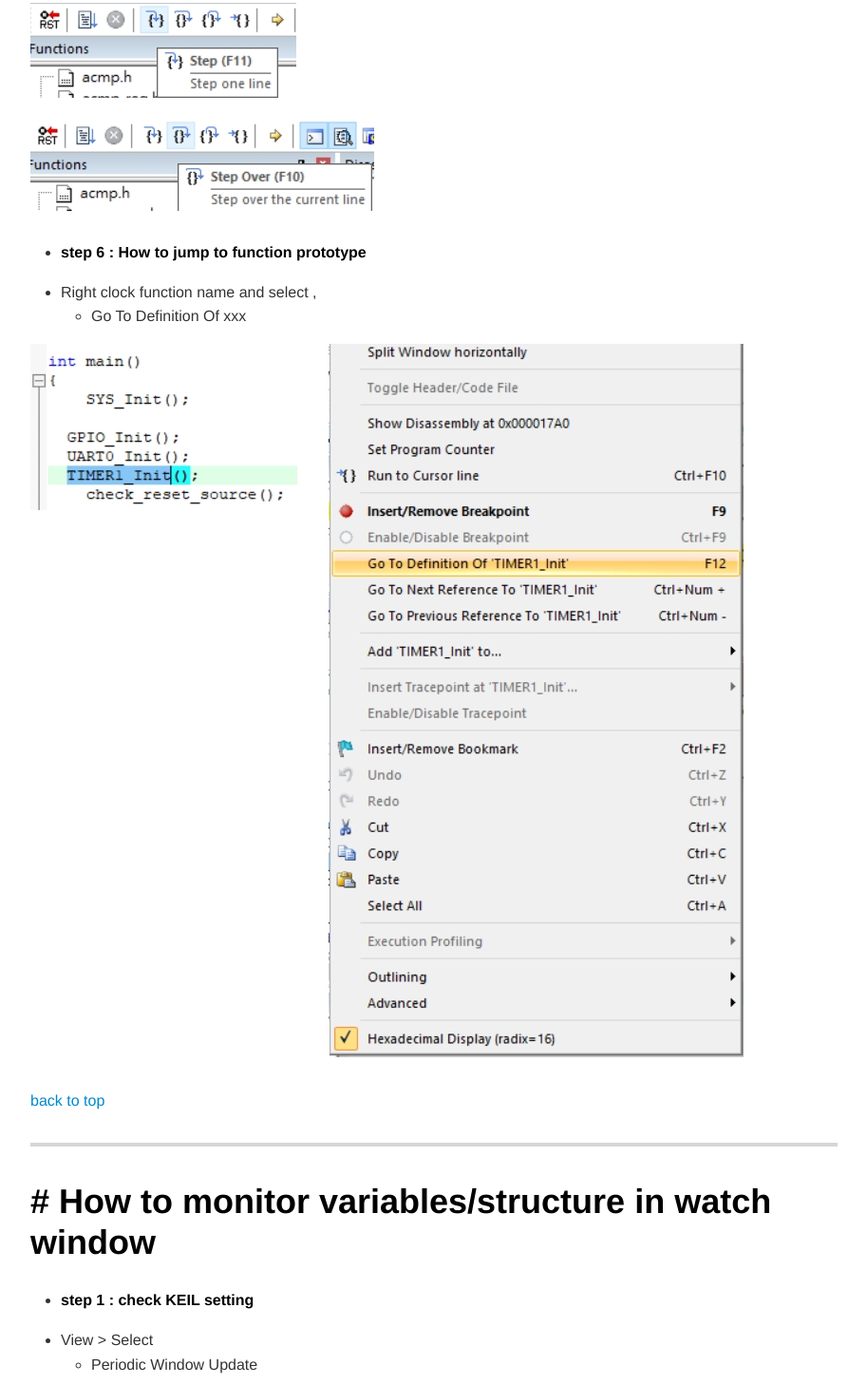
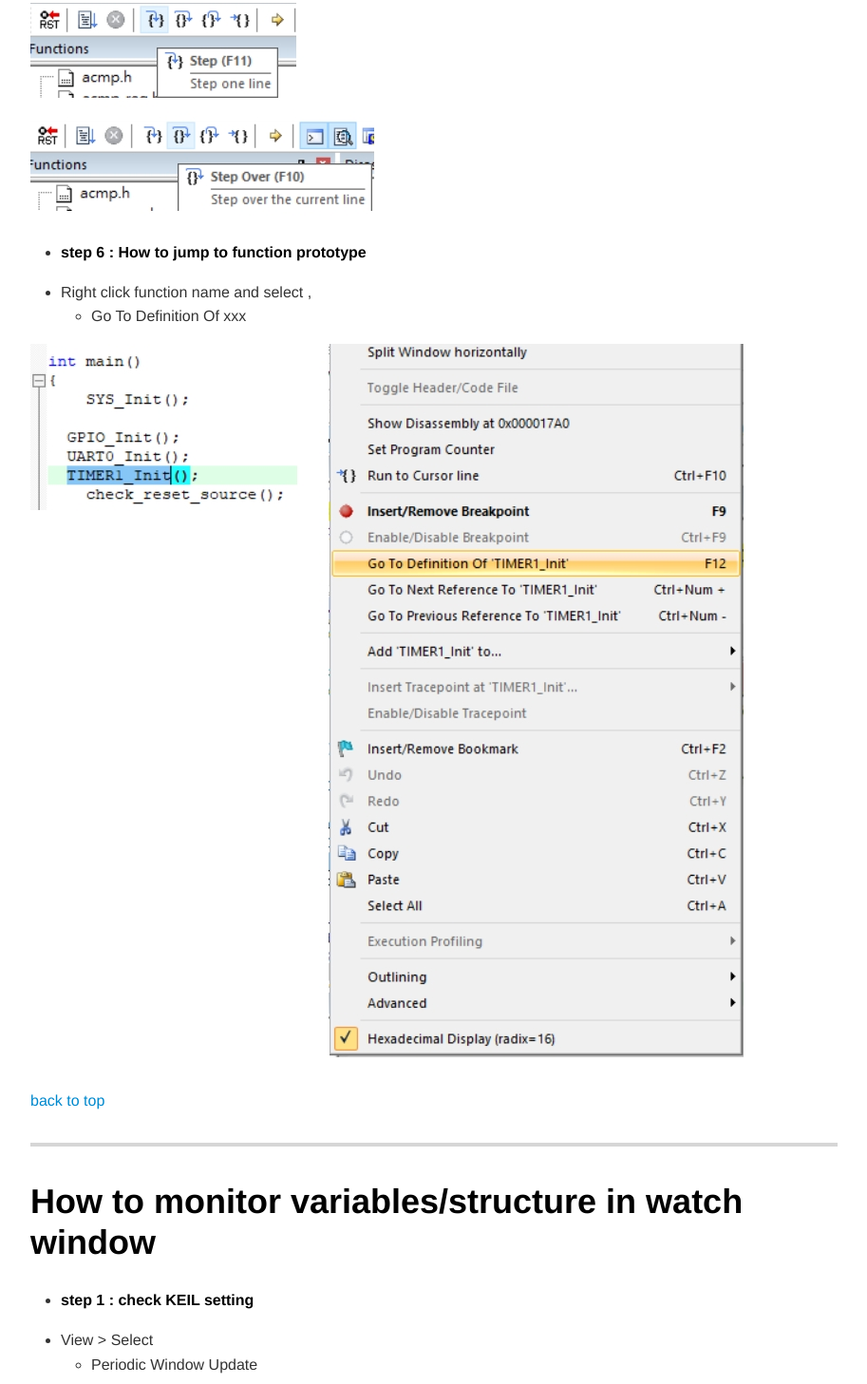
Before and after one commit to released/faq_keil, a plain HTML site: page index.html in a window 1280 px wide. Shown: the part 5843-7300 px from the top of the page at 95% size, without its empty margins (183-1096 px from the left). Drawn offline with nearby package versions, Linux system fonts and the light colour scheme.

Commit message:
update
update

```diff
--- a/index.html
+++ b/index.html
@@ -174,7 +174,7 @@ NuMicro_ISP_Programming_Tool\User Manual\UM_ISP_Programming_Tool_Rev*.**.pdf</p>
 <li><strong>step 6 : How to jump to function prototype</strong></li>
 </ul>
 <ul>
-<li>Right clock function name and select ,
+<li>Right click function name and select ,
 <ul>
 <li>Go To Definition Of xxx</li>
 </ul>
@@ -184,7 +184,7 @@ NuMicro_ISP_Programming_Tool\User Manual\UM_ISP_Programming_Tool_Rev*.**.pdf</p>
 <p><a href="#article_top">back to top</a></p>
 <hr>
 <p><a id="watch_window" href=""></a></p>
-<h1 id="-how-to-monitor-variablesstructure-in-watch-window"># How to monitor variables/structure in watch window </h1>
+<h1 id="how-to-monitor-variablesstructure-in-watch-window">How to monitor variables/structure in watch window </h1>
 <ul>
 <li><strong>step 1 : check KEIL setting</strong></li>
 </ul>
```
Also changed, not shown: 1 other file.
